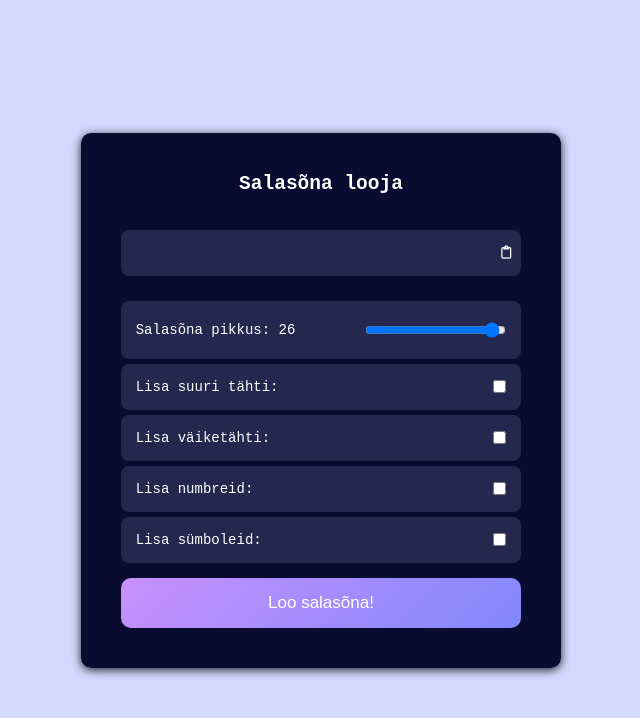
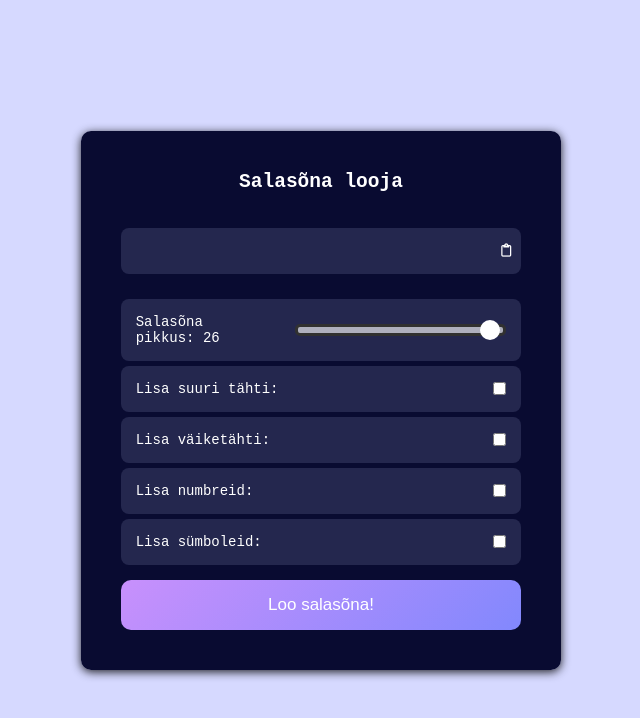
Before and after one commit to elerinnoorkoiv/password-generator, a React (Create React App) app: page / in a window 1280 px wide. Shown: the top 718 px of the page, without its empty margins (319-959 px from the left). Built offline with nearby package versions, Linux system fonts and the light colour scheme.

Commit message:
Slider CSS

```diff
--- a/src/App.css
+++ b/src/App.css
@@ -54,6 +54,7 @@
   border-radius: 5px;
   border-style: solid;
   border-color: #313131;
+
 }
 .form-group{
   display: flex;
@@ -64,3 +65,33 @@
   padding: 15px;
   border-radius: 8px;
 }
+.pw {
+  -webkit-appearance: none;
+  appearance: none;
+  width: 100%;
+  height: 9px;
+  background: rgba(255, 255, 255, 0.637);
+  outline: none;
+  -webkit-transition: .2s;
+  transition: opacity .2s;
+  border-radius: 5px;
+}
+
+
+.pw::-webkit-slider-thumb {
+  -webkit-appearance: none;
+  appearance: none;
+  width: 20px;
+  height: 20px;
+  background: #ffffff;
+  cursor: pointer;
+  border-radius: 50%;
+}
+
+.pw::-moz-range-thumb {
+  width: 25px;
+  height: 25px;
+  background: #ffffff;
+  cursor: pointer;
+  border-radius: 50%;
+}
```
